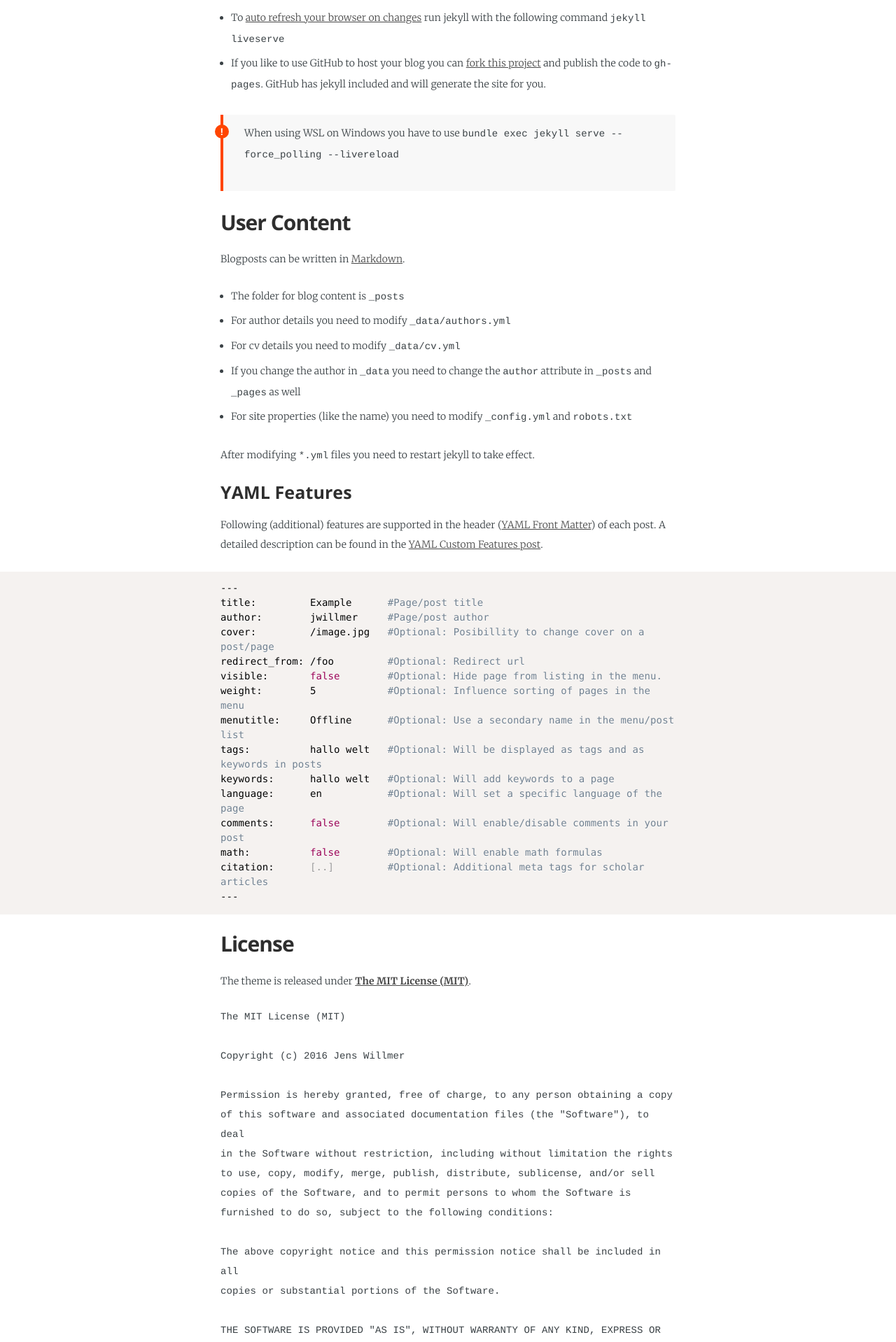
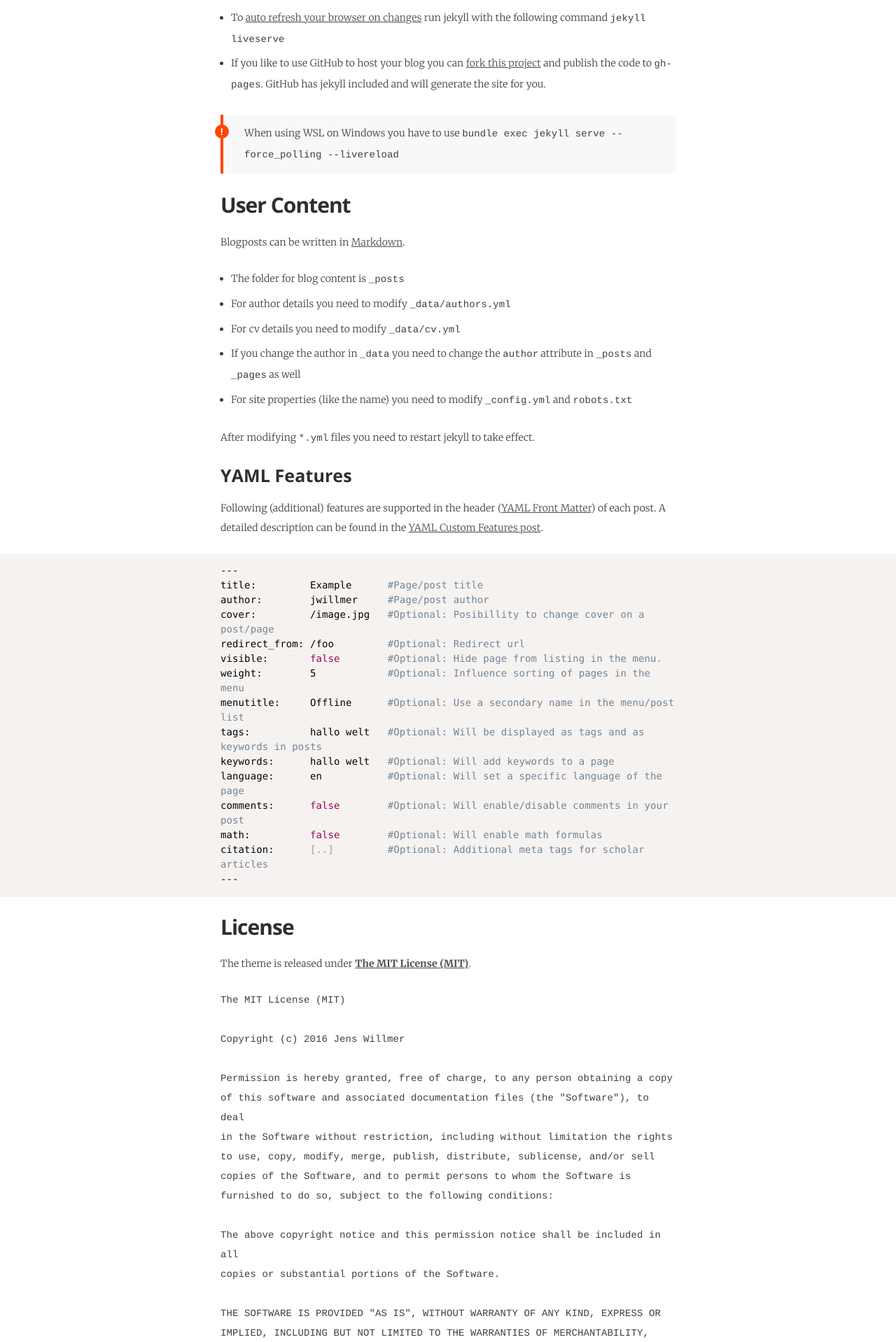
Before and after one commit to jwillmer/jekyllDecent, a Jekyll site: the page built from offline.html, in a window 1280 px wide. Shown: the part 1714-3632 px from the top of the page at 70% size. Built offline with Jekyll 4.4.1, drawn with Linux system fonts in a browser that asks for light colours; some web fonts are replaced.

Commit message:
Small CSS improvements
Support for VIDEO tag, left/right align picture spacing, alert window spacing

```diff
--- a/_sass/main.scss
+++ b/_sass/main.scss
@@ -244,6 +244,7 @@
 .single-post .post-content > fieldset,
 .single-post .post-content > figcaption,
 .single-post .post-content > figure,
+.single-post .post-content > video,
 .single-post .post-content > footer,
 .single-post .post-content > form,
 .single-post .post-content > header,
--- a/_sass/post.scss
+++ b/_sass/post.scss
@@ -35,6 +35,12 @@
         img[src*='#right'], img[src*='#left'],
         figure.left, figure.right {
             max-width: 250px;
+        }
+
+        video {
+          display: block;
+          padding: 0 0 1.75em 0;
+          margin: 0 auto;
         }
     }
 
@@ -93,14 +99,14 @@
             float: left;
             margin-left: 0;
             margin-right: 20px;
-            margin-top: 20px;
+            margin-top: 5px;
         }
 
         &.right {
             float: right;
-            margin-left: 0;
-            margin-right: 20px;
-            margin-top: 20px;
+            margin-left: 20px;
+            margin-right: 0;
+            margin-top: 5px;
         }
 
         img {
@@ -253,6 +259,10 @@
             font-family: 'Dosis', 'Source Sans Pro', 'Helvetica Neue', Arial, sans-serif;
             font-size: 14px;
         }
+
+        p:last-of-type {
+          margin: 0;
+        }
     }
 }
 
```
